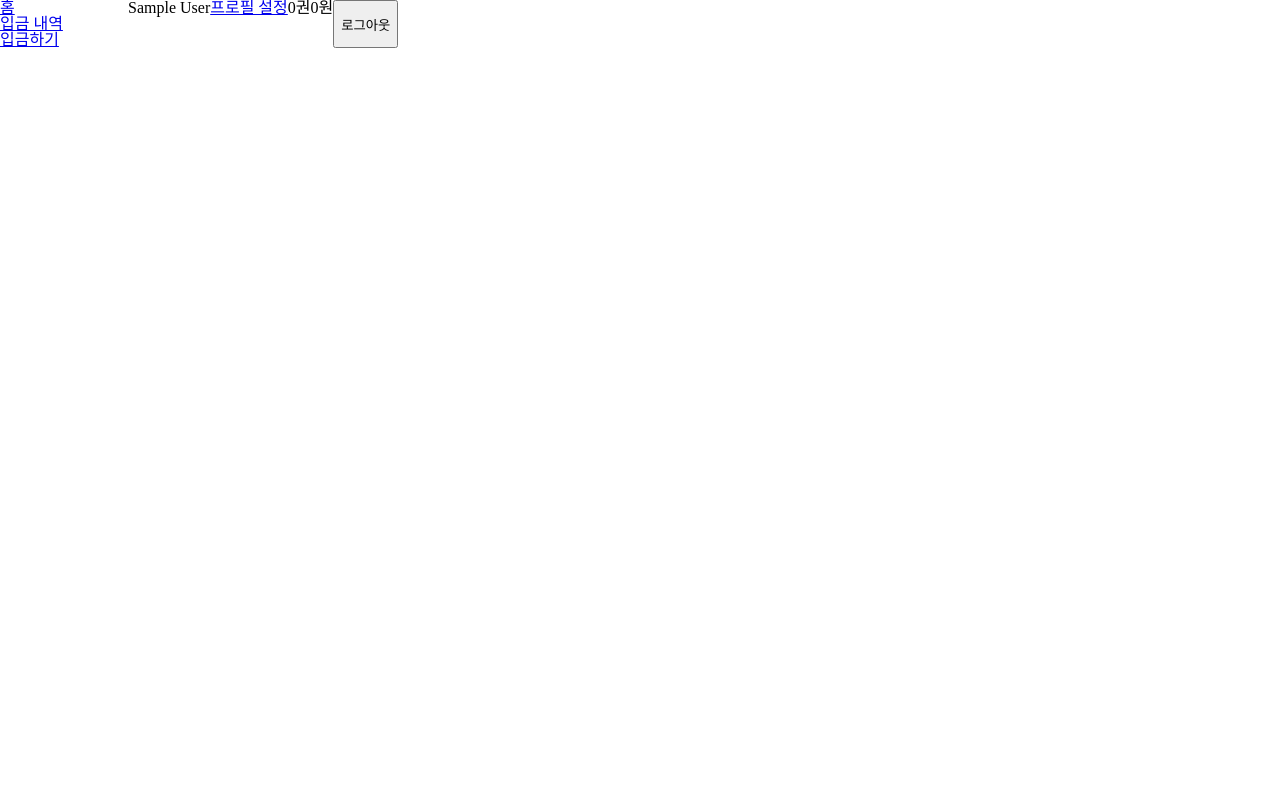
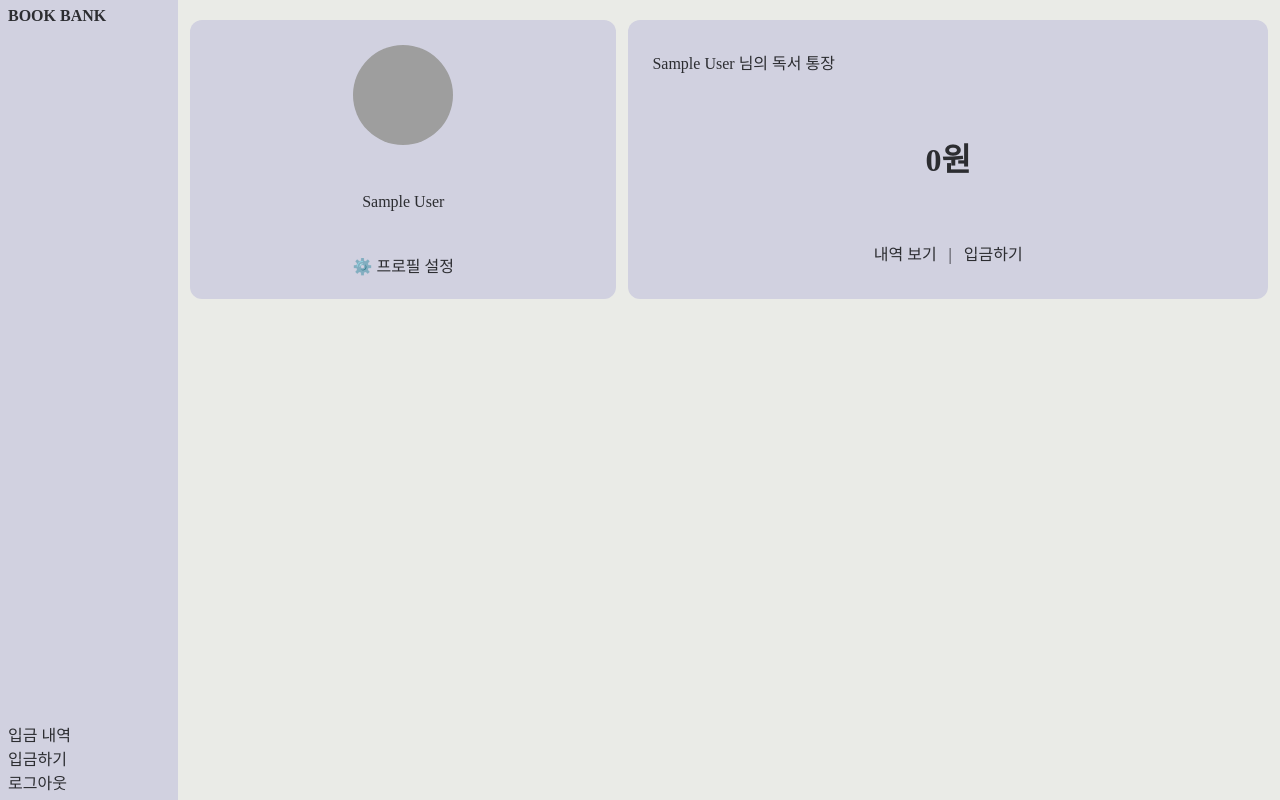
Before and after one commit to no-pla/book-bank, a Next.js app: page / in a window 1280 px wide. Built offline with nearby package versions, Linux system fonts and the light colour scheme; no server answers; data requests are answered from the project's data file; sample sign-in values are in the browser's storage; grey boxes are pictures that could not be loaded.

Commit message:
💄 메인 페이지 스타일 추가 #17 @no-pla

```diff
--- a/next.config.js
+++ b/next.config.js
@@ -2,7 +2,7 @@
 const nextConfig = {
   reactStrictMode: false,
   images: {
-    domains: ["search1.kakaocdn.net"],
+    domains: ["search1.kakaocdn.net", "user-images.githubusercontent.com"],
   },
 };
 
--- a/src/components/Layout/Header.tsx
+++ /dev/null
@@ -1,22 +0,0 @@
-import Link from "next/link";
-import React from "react";
-
-const Header = () => {
-  return (
-    <header>
-      <ul>
-        <li>
-          <Link href="/">홈</Link>
-        </li>
-        <li>
-          <Link href="/banking">입금 내역</Link>
-        </li>
-        <li>
-          <Link href="/banking/deposit">입금하기</Link>
-        </li>
-      </ul>
-    </header>
-  );
-};
-
-export default Header;
--- a/src/components/Layout/Layout.tsx
+++ b/src/components/Layout/Layout.tsx
@@ -1,5 +1,5 @@
 import React from "react";
-import Header from "./Header";
+import Navigation from "./Navigation";
 import styled from "@emotion/styled";
 import { useRouter } from "next/router";
 
@@ -8,9 +8,9 @@ const Layout = ({ children }: any) => {
   return (
     <LayoutContainer>
       {router.pathname !== "/login" && router.pathname !== "/register" && (
-        <Header />
+        <Navigation />
       )}
-      <>{children}</>
+      {children}
     </LayoutContainer>
   );
 };
@@ -19,7 +19,12 @@ export default Layout;
 
 const LayoutContainer = styled.div`
   display: flex;
-  > header {
-    width: 10%;
+  > nav {
+    width: 16%;
+  }
+  @media (max-width: 600px) {
+    > nav {
+      display: none;
+    }
   }
 `;
--- /dev/null
+++ b/src/components/Layout/Navigation.tsx
@@ -0,0 +1,54 @@
+import React from "react";
+import Link from "next/link";
+import styled from "@emotion/styled";
+import { signOut } from "firebase/auth";
+import { auth } from "@/share/firebase";
+
+const Navigation = () => {
+  const onSignOut = async () => {
+    try {
+      await signOut(auth);
+    } catch (error) {
+      console.log(error);
+      alert("로그아웃 실패했습니다.");
+    }
+  };
+  return (
+    <Nav>
+      <NavItem href="/">BOOK BANK</NavItem>
+      <NavItemContainer>
+        <NavItem href="/banking">입금 내역</NavItem>
+        <NavItem href="/banking/deposit">입금하기</NavItem>
+        <NavItem href="/login" onClick={onSignOut}>
+          로그아웃
+        </NavItem>
+      </NavItemContainer>
+    </Nav>
+  );
+};
+
+export default Navigation;
+
+const Nav = styled.nav`
+  background-color: var(--main-color);
+  height: 100vh;
+  display: flex;
+  flex-direction: column;
+  justify-content: space-between;
+  padding: 8px;
+  box-sizing: border-box;
+  > a:first-of-type {
+    font-weight: 800;
+  }
+`;
+
+const NavItemContainer = styled.div`
+  display: flex;
+  flex-direction: column;
+  gap: 8px;
+`;
+
+const NavItem = styled(Link)`
+  text-decoration: none;
+  color: var(--text-color);
+`;
--- a/src/pages/index.tsx
+++ b/src/pages/index.tsx
@@ -1,9 +1,9 @@
 import Link from "next/link";
+import Image from "next/image";
 import { useEffect } from "react";
+import styled from "@emotion/styled";
 import { useQueryClient } from "react-query";
 import useUser from "@/components/Hooks/useUser";
-import { signOut } from "firebase/auth";
-import { auth } from "@/share/firebase";
 
 export default function Home({ currentUser }: any) {
   const queryClient = useQueryClient();
@@ -13,29 +13,103 @@ export default function Home({ currentUser }: any) {
     queryClient.invalidateQueries("getReadBookInfo");
   }, []);
 
-  const onSignOut = async () => {
-    try {
-      await signOut(auth);
-    } catch (error) {
-      console.log(error);
-      alert("로그아웃 실패했습니다.");
-    }
-  };
-
   return (
-    <>
+    <InfoContainer>
+      <UserInfo>
+        <Image
+          src="https://user-images.githubusercontent.com/88391843/236830698-34b4cb1d-da10-4d6d-858e-f370ec613dff.jpg" // 임시값
+          height={100}
+          width={100}
+          alt={currentUser?.display}
+          style={{ borderRadius: "50%" }}
+        />
         <div>{currentUser?.displayName || "닉네임 없음"}</div>
-      <Link href="/user/setting">프로필 설정</Link>
-      <div>{userInfo?.length.toLocaleString("ko-KR")}권</div>
-      <div>
+        <Link href="/user/setting">⚙️ 프로필 설정</Link>
+      </UserInfo>
+      <BankingInfo>
+        <BankingName>
+          {currentUser?.displayName || "닉네임 없음"}&nbsp;님의 독서 통장
+        </BankingName>
+        <TotalAmount>
           {userInfo
             ?.reduce((cur: number, acc: any) => {
               return cur + acc.price;
             }, 0)
-          .toLocaleString("ko-KR")}
+            .toLocaleString("ko-KR") || 0}
           원
-      </div>
-      <button onClick={onSignOut}>로그아웃</button>
-    </>
+        </TotalAmount>
+        <BankingType>
+          <Link href="/banking">내역 보기</Link>
+          <Link href="/banking/deposit">입금하기</Link>
+        </BankingType>
+      </BankingInfo>
+    </InfoContainer>
   );
 }
+
+const InfoContainer = styled.section`
+  display: flex;
+  flex-direction: row;
+  height: 100vh;
+  padding: 20px 12px 4px 12px;
+  gap: 12px;
+  box-sizing: border-box;
+  width: 100vw;
+
+  @media (max-width: 600px) {
+    flex-direction: column;
+    margin-top: 60px;
+  }
+`;
+
+const UserInfo = styled.section`
+  background-color: var(--main-color);
+  box-sizing: border-box;
+  border-radius: 12px;
+  height: calc(min(36%, 300px));
+  display: flex;
+  flex-direction: column;
+  align-items: center;
+  justify-content: space-around;
+  width: 40%;
+  @media (max-width: 600px) {
+    height: 32%;
+    width: 100%;
+  }
+`;
+
+const BankingInfo = styled.section`
+  width: 60%;
+  background-color: var(--main-color);
+  box-sizing: border-box;
+  border-radius: 12px;
+  height: calc(min(36%, 300px));
+  display: flex;
+  flex-direction: column;
+  align-items: center;
+  max-height: 600px;
+  justify-content: space-around;
+  @media (max-width: 600px) {
+    height: 32%;
+    width: 100%;
+  }
+`;
+
+const BankingType = styled.div`
+  display: flex;
+  > a:first-of-type::after {
+    content: "|";
+    padding: 0 12px;
+  }
+`;
+
+export const TotalAmount = styled.span`
+  font-weight: 800;
+  font-size: 2rem;
+`;
+
+const BankingName = styled.div`
+  text-align: left;
+  width: 100%;
+  margin-left: 48px;
+`;
--- a/src/style/reset.css
+++ b/src/style/reset.css
@@ -1,6 +1,7 @@
 :root {
   --bg-color: #eaebe7;
   --text-color: #2c2d31;
+  --main-color: #d1d1e0;
   --point-color1: #30e0a1;
   --point-color2: #eb7050;
 }
@@ -133,3 +134,13 @@ table {
   border-collapse: collapse;
   border-spacing: 0;
 }
+
+body {
+  background-color: var(--bg-color);
+  color: var(--text-color);
+}
+
+a {
+  text-decoration: none;
+  color: var(--text-color);
+}
```
Also changed, not shown: src/components/Custom/CustomInput.tsx (deleted, +0 -7 lines). Lines whose indentation alone changed are shown as unchanged.
